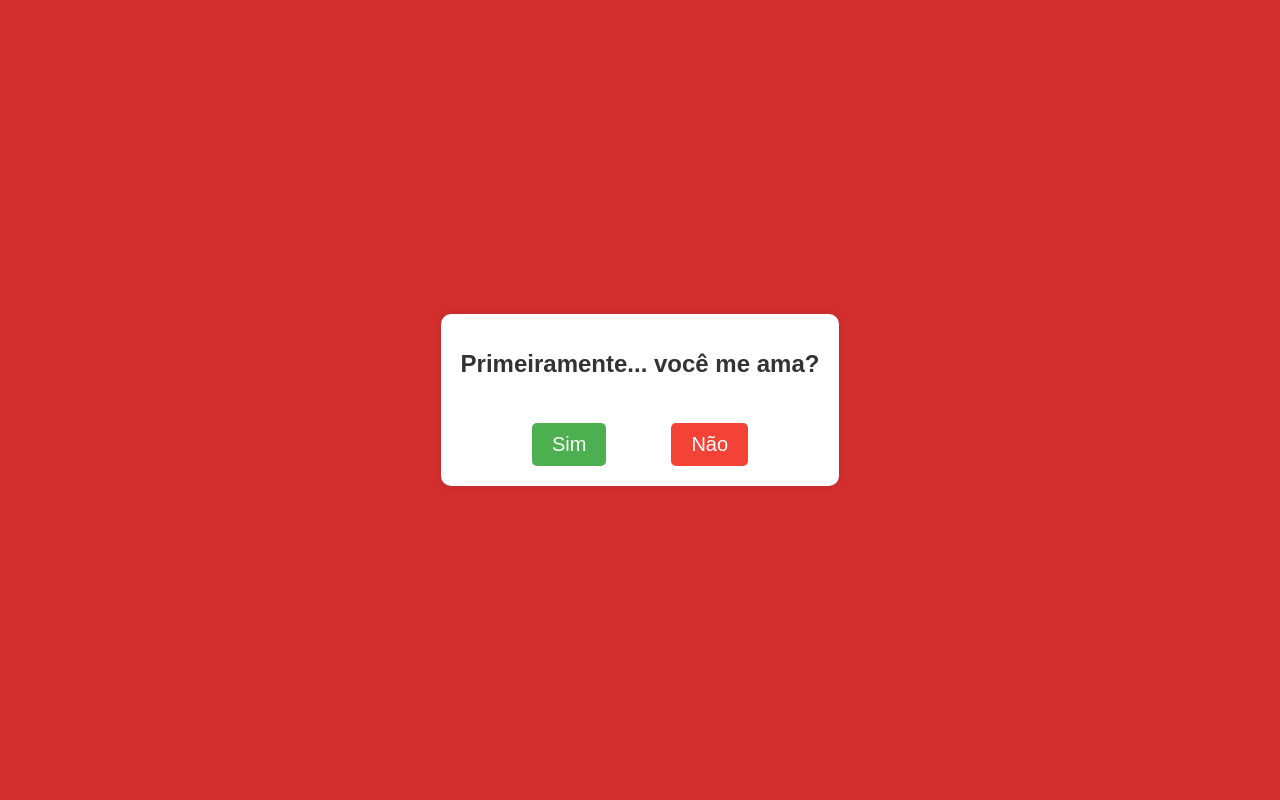
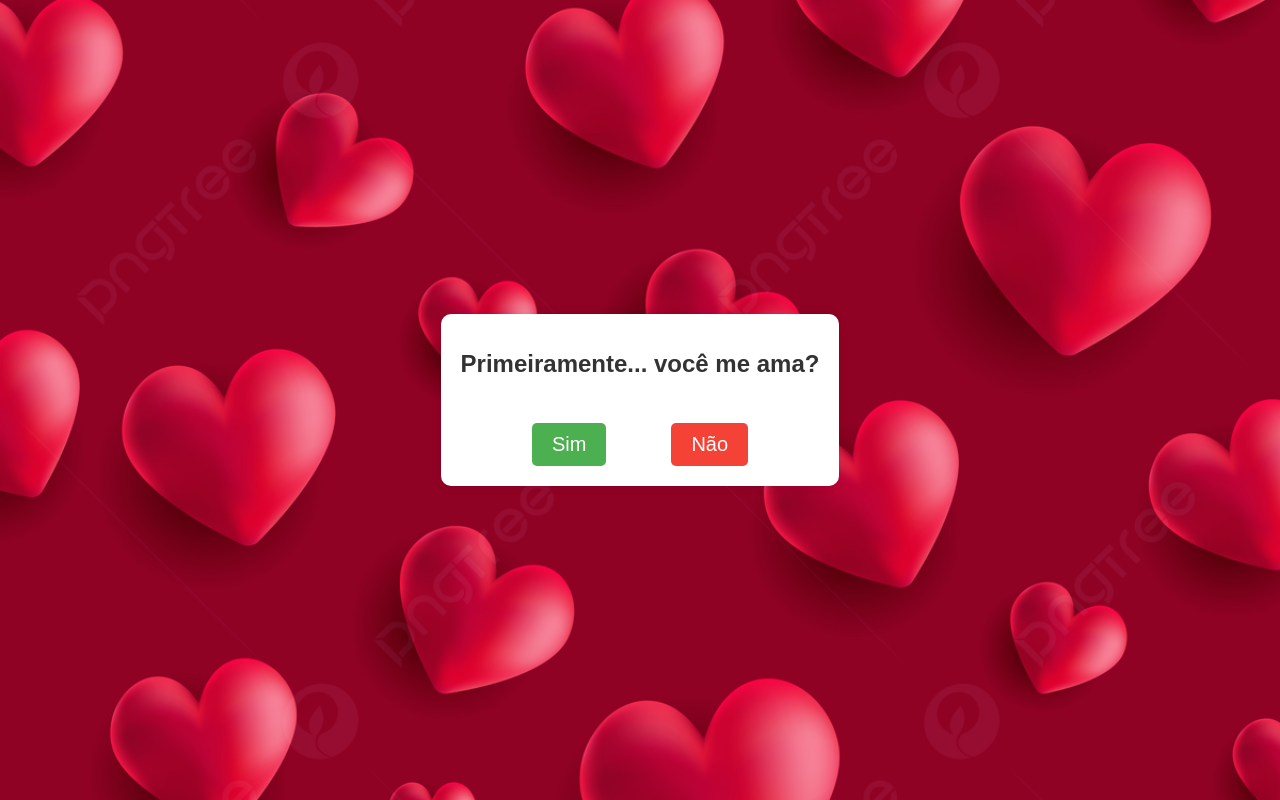
Before and after one commit to victorvilarino/questionario-gabriela, a plain HTML site: page index.html in a window 1280 px wide. Drawn offline with Linux system fonts and the light colour scheme; the site is published under a folder, as on GitHub Pages, so addresses that start at the root find nothing.

Commit message:
Update index.html
Tentando mudar o background

```diff
--- a/index.html
+++ b/index.html
@@ -8,14 +8,14 @@
 
 
     <style>
-        body {
+            body {
             display: flex;
             justify-content: center;
             align-items: center;
             height: 100vh;
             margin: 0;
             font-family: Arial, sans-serif;
-            background-image: url(/imagens/Hearts.jpg);
+            background-image: url(./imagens/Hearts.jpg);
             background-size: cover;
             background-position: center;
             background-repeat: no-repeat;
```
